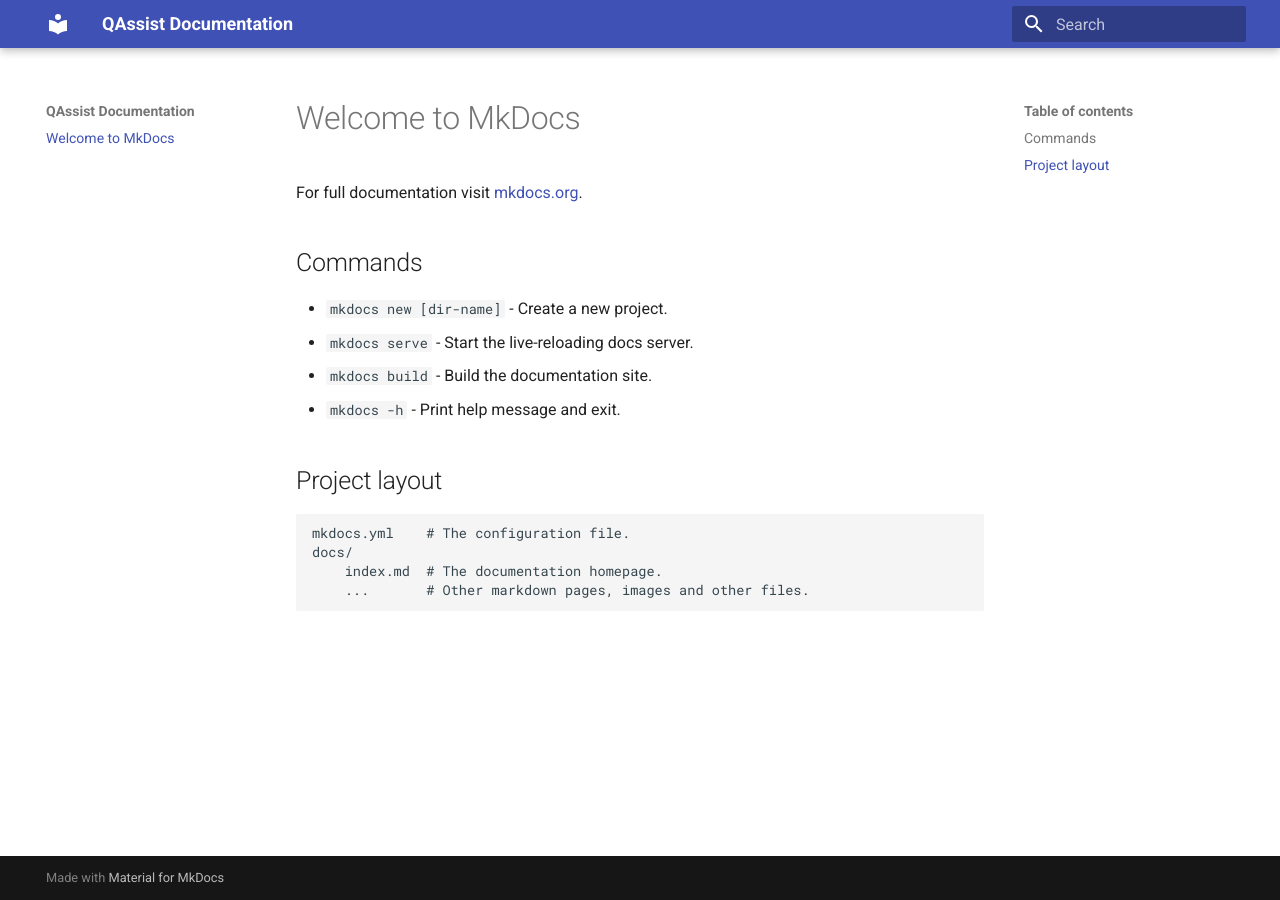
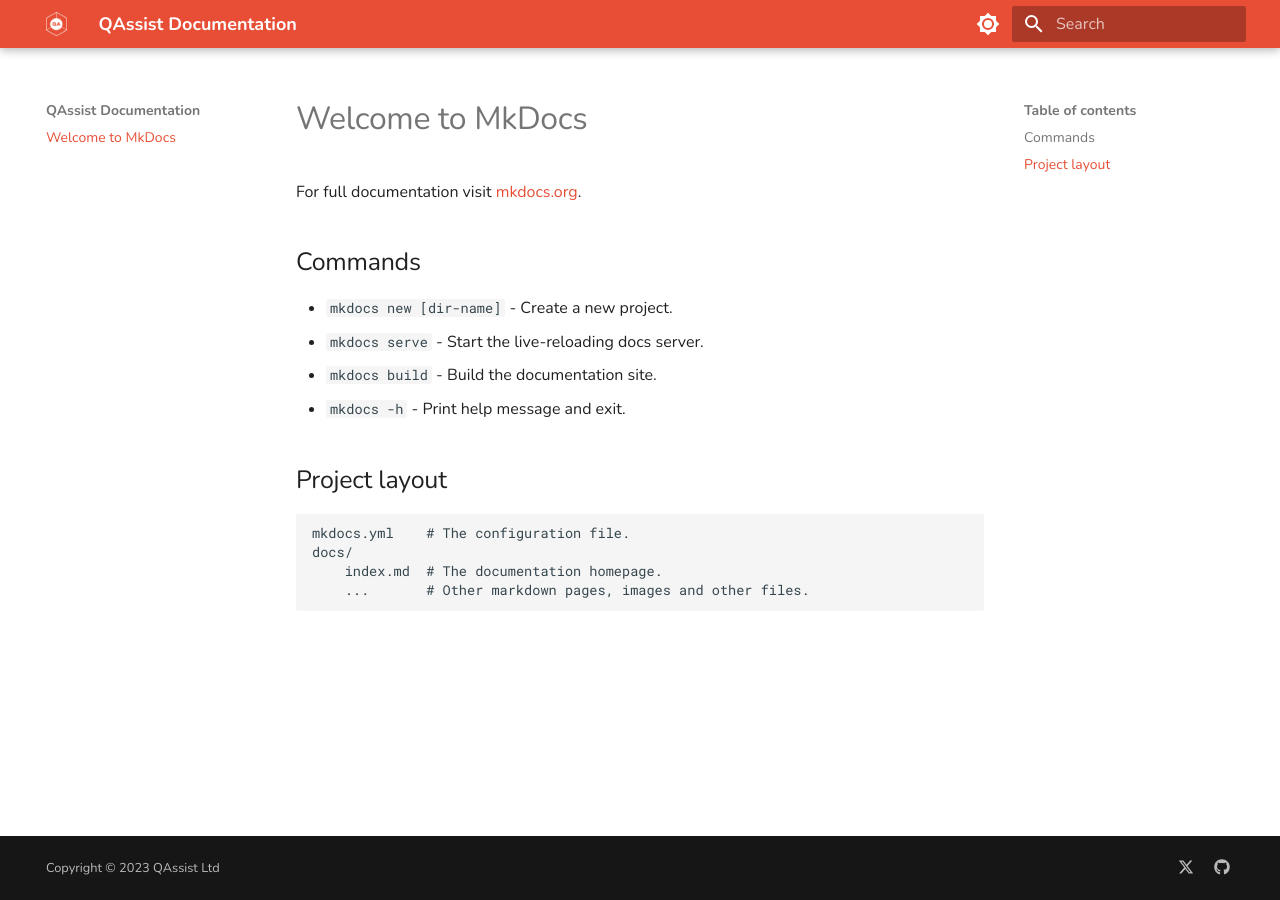
Before and after one commit to qassistio/docs, an MkDocs documentation site: the page built from docs/index.md, in a window 1280 px wide. Built offline with MkDocs 1.6.1 and Material for MkDocs 9.7.7, drawn with Linux system fonts in a browser that asks for light colours.

Commit message:
Add brand styling

```diff
--- /dev/null
+++ b/docs/stylesheets/extra.css
@@ -0,0 +1,25 @@
+[data-md-color-scheme="default"] {
+    --md-primary-fg-color:               #e74e35;
+    --md-primary-fg-color--light:        #f48775;
+    --md-primary-fg-color--dark:         #b43621;
+    --md-primary-bg-color:               hsla(0, 0%, 100%, 1);
+    --md-primary-bg-color--light:        hsla(0, 0%, 100%, 0.7);
+
+    --md-accent-fg-color:                #fcd3cc;
+    --md-accent-fg-color--transparent:   hsla(9, 89%, 89%, 0.1);
+    --md-accent-bg-color:                hsla(0, 0%, 100%, 1);
+    --md-accent-bg-color--light:         hsla(0, 0%, 100%, 0.7);
+}
+
+[data-md-color-scheme="slate"] {
+    --md-primary-fg-color:               #e74e35;
+    --md-primary-fg-color--light:        #f48775;
+    --md-primary-fg-color--dark:         #b43621;
+    --md-primary-bg-color:               hsla(0, 0%, 100%, 1);
+    --md-primary-bg-color--light:        hsla(0, 0%, 100%, 0.7);
+
+    --md-accent-fg-color:                #fcd3cc;
+    --md-accent-fg-color--transparent:   hsla(9, 89%, 89%, 0.1);
+    --md-accent-bg-color:                hsla(0, 0%, 100%, 1);
+    --md-accent-bg-color--light:         hsla(0, 0%, 100%, 0.7);
+}
--- a/mkdocs.yml
+++ b/mkdocs.yml
@@ -1,4 +1,39 @@
 # yaml-language-server: $schema=https://squidfunk.github.io/mkdocs-material/schema.json
 site_name: QAssist Documentation
+site_url: https://qassist.io
+copyright: Copyright &copy; 2023 QAssist Ltd
+extra:
+  homepage: https://qassist.io
+  generator: false
+  social:
+    - icon: fontawesome/brands/x-twitter
+      link: https://twitter.com/QAssistio
+    - icon: fontawesome/brands/github
+      link: https://github.com/qassistio
+extra_css:
+  - stylesheets/extra.css
 theme:
   name: material
+  language: en
+  favicon: assets/icons/favicon.ico
+  logo: assets/img/icon.png
+  features:
+    - navigation.footer
+  font:
+    text: Nunito
+  palette:
+    # Palette toggle for light mode
+    - media: "(prefers-color-scheme: light)"
+      scheme: default
+      primary: custom
+      toggle:
+        icon: material/brightness-7
+        name: Switch to dark mode
+
+    # Palette toggle for dark mode
+    - media: "(prefers-color-scheme: dark)"
+      scheme: slate
+      primary: custom
+      toggle:
+        icon: material/brightness-4
+        name: Switch to system preference
```
Also changed, not shown: docs/assets/icons/favicon.ico (added), docs/assets/img/icon.png (added).
